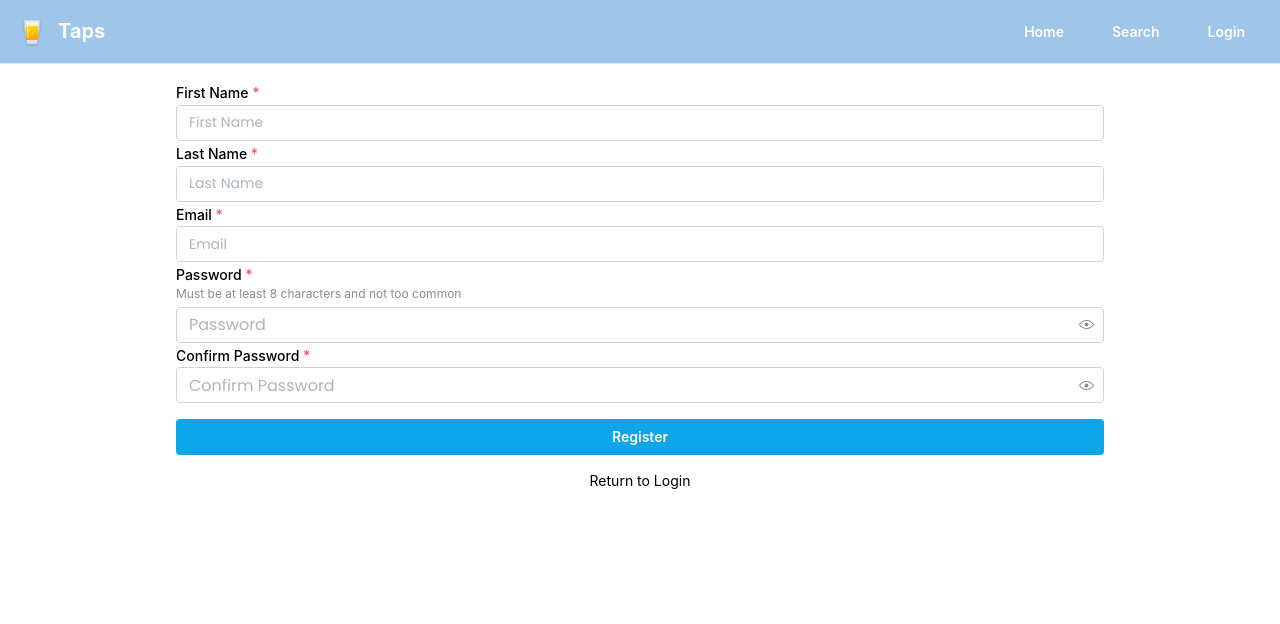
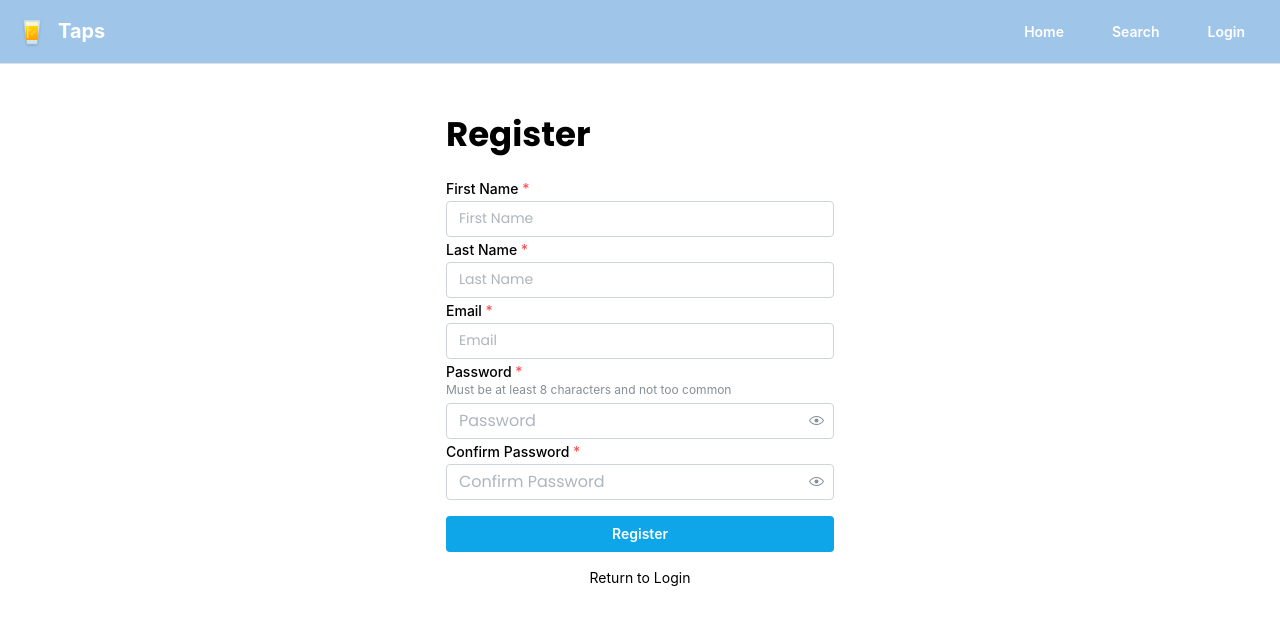
Before and after one commit to dillon9693/taps, a React (Create React App) app in the folder client/: page /register in a window 1280 px wide. Shown: the top 624 px of the page. Built offline with nearby package versions, Linux system fonts and the light colour scheme; no server answers.

Commit message:
Formatting

```diff
--- a/client/src/routes/Login.tsx
+++ b/client/src/routes/Login.tsx
@@ -5,11 +5,13 @@ import {
   Anchor,
   Button,
   Center,
+  Container,
   Divider,
   Loader,
   PasswordInput,
   Text,
   TextInput,
+  Title,
 } from "@mantine/core";
 import { LOGIN_USER, LoginUserResult } from "../graphql/mutations";
 import { GET_CURRENT_USER } from "../graphql/queries";
@@ -50,6 +52,11 @@ export default function Login() {
     data?.loginUser?.errors || (error ? [DEFAULT_ERROR_MESSAGE] : []);
 
   return (
+    <Container mt="xl" size={420}>
+      <Title order={1} mb="lg">
+        Login
+      </Title>
+
       <form onSubmit={form.onSubmit((values) => login({ variables: values }))}>
         <TextInput
           label="Email"
@@ -101,5 +108,6 @@ export default function Login() {
           Register
         </Button>
       </form>
+    </Container>
   );
 }
--- a/client/src/routes/Register.tsx
+++ b/client/src/routes/Register.tsx
@@ -5,10 +5,12 @@ import {
   Anchor,
   Button,
   Center,
+  Container,
   Loader,
   PasswordInput,
   Text,
   TextInput,
+  Title,
 } from "@mantine/core";
 import { REGISTER_USER, RegisterMutationResult } from "../graphql/mutations";
 import { GET_CURRENT_USER } from "../graphql/queries";
@@ -54,7 +56,14 @@ export default function Register() {
     data?.registerUser?.errors || (error ? [DEFAULT_ERROR_MESSAGE] : []);
 
   return (
-    <form onSubmit={form.onSubmit((values) => register({ variables: values }))}>
+    <Container mt="xl" size={420}>
+      <Title order={1} mb="lg">
+        Register
+      </Title>
+
+      <form
+        onSubmit={form.onSubmit((values) => register({ variables: values }))}
+      >
         <TextInput
           label="First Name"
           placeholder="First Name"
@@ -129,5 +138,6 @@ export default function Register() {
           </Anchor>
         </Center>
       </form>
+    </Container>
   );
 }
```
Lines whose indentation alone changed are shown as unchanged.
